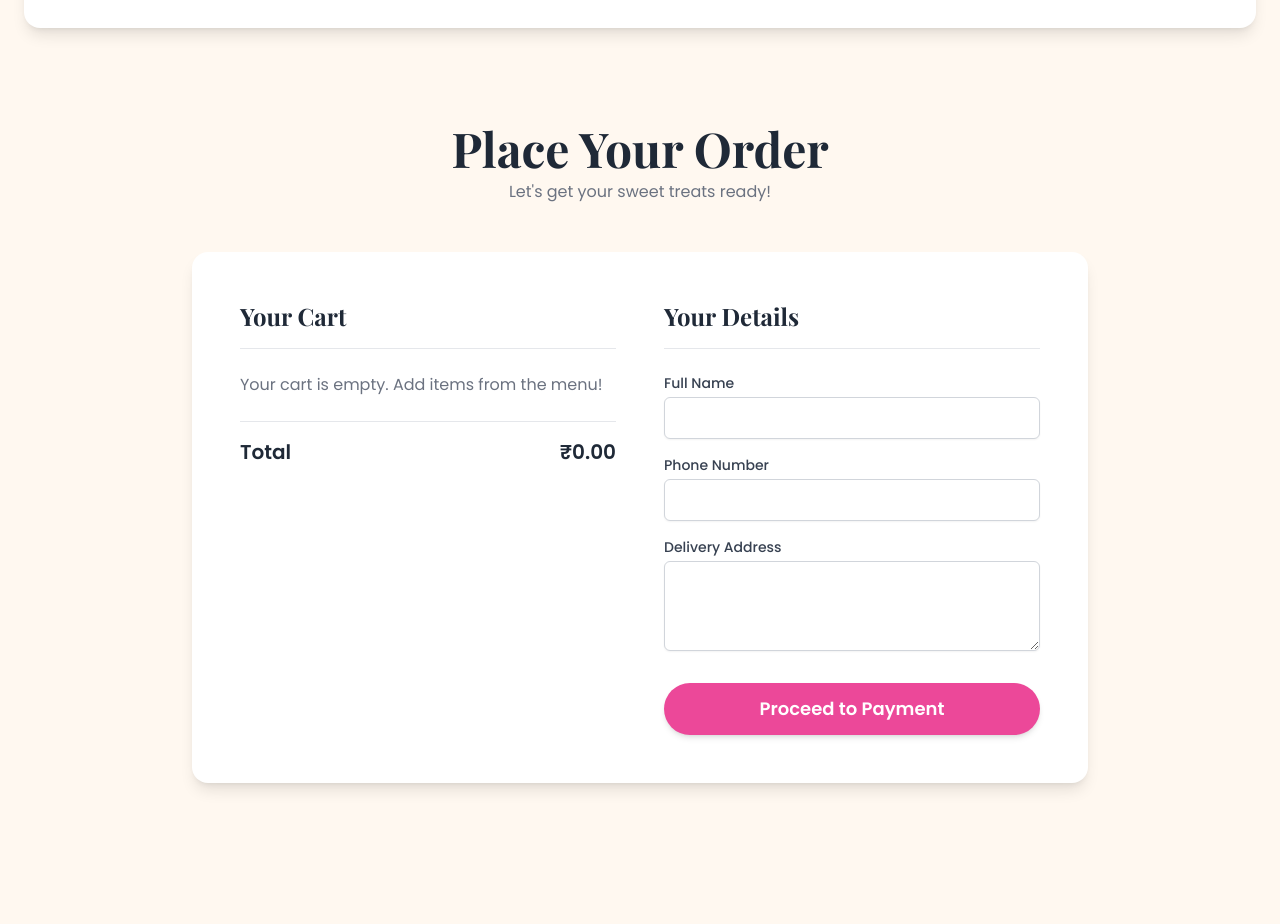
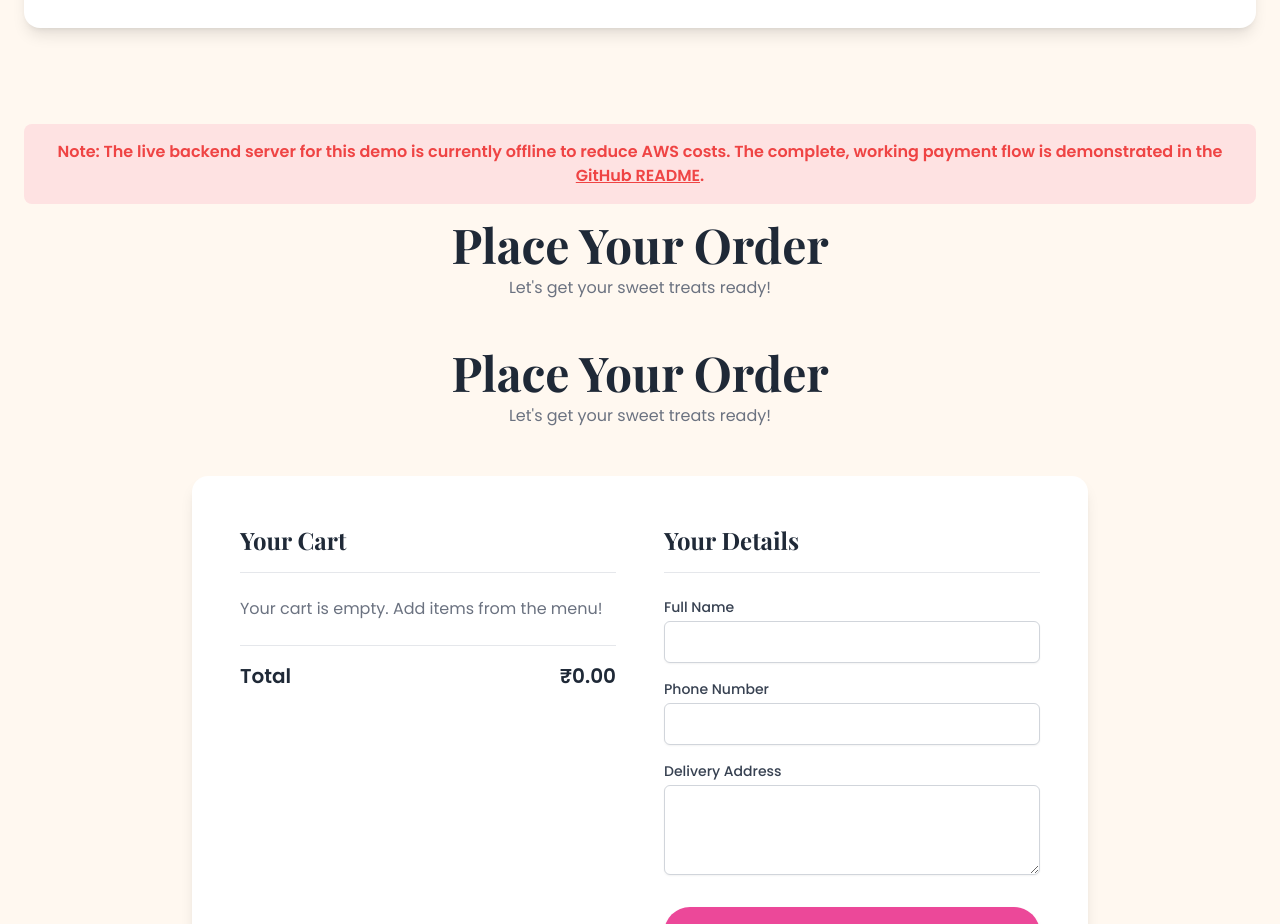
Before and after one commit to Shriarane/aws-bakery-project, a plain HTML site: page frontend/index.html in a window 1280 px wide. Shown: the part 2600-3524 px from the top of the page. Drawn offline with nearby package versions, Linux system fonts and the light colour scheme.

```diff
--- a/frontend/index.html
+++ b/frontend/index.html
@@ -103,6 +103,13 @@
              </section>
 
         <section id="order" class="mt-24 fade-in-section">
+            <div class="text-center mb-12">
+    <p class="text-red-500 font-bold text-center mb-4 p-4 bg-red-100 rounded-lg">
+        Note: The live backend server for this demo is currently offline to reduce AWS costs. The complete, working payment flow is demonstrated in the <a href="httpsT://github.com/Shriarane/aws-bakery-project" class="underline" target="_blank">GitHub README</a>.
+    </p>
+    <h2 class="text-4xl md:text-5xl font-bold text-gray-800">Place Your Order</h2>
+    <p class="text-gray-500 mt-2">Let's get your sweet treats ready!</p>
+</div>
             <div class="text-center mb-12">
                 <h2 class="text-4xl md:text-5xl font-bold text-gray-800">Place Your Order</h2>
                 <p class="text-gray-500 mt-2">Let's get your sweet treats ready!</p>
```
